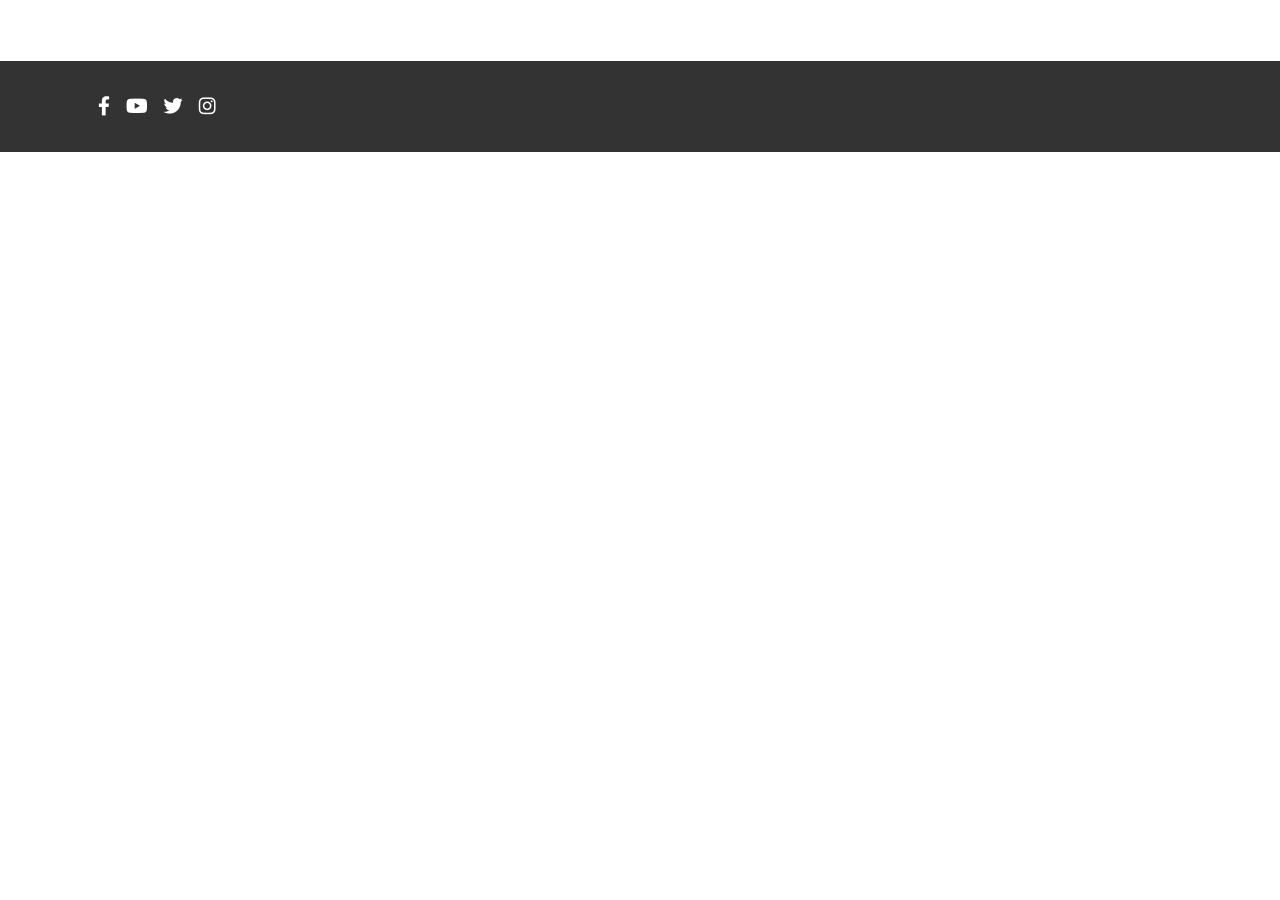
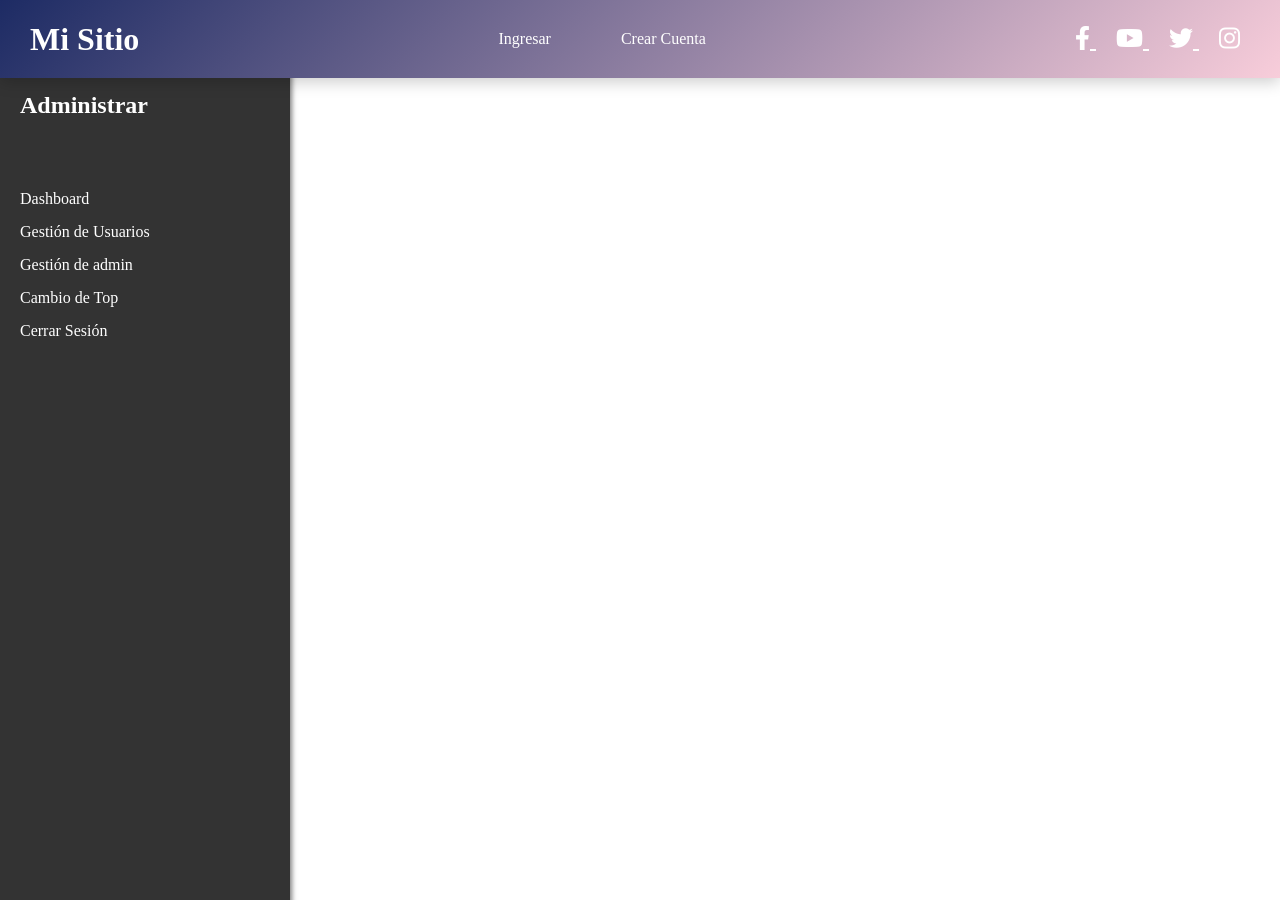
Before and after one commit to jhon6889/Project-Sena-ByMy, a PHP site: page / in a window 1280 px wide. Run offline with PHP 8.4, Linux system fonts and the light colour scheme; some libraries are stand-ins or nearby versions.

Commit message:
Actualizaciones

```diff
--- a/Web/views/assets/css/style.css
+++ b/Web/views/assets/css/style.css
@@ -1,62 +1,183 @@
 
-body {
-    font-family: Arial, sans-serif;
+* {
+    margin: 0;
+    padding: 0;
 }
 
-a {
-    text-decoration: none;
+/* Estilos para la barra de navegación */
+.navbar {
+    background: linear-gradient(135deg, #1d2b64, #f8cdda); /* Gradiente moderno */
+    color: white;
+    padding: 20px 30px;
+    display: flex;
+    justify-content: space-between;
+    align-items: center;
+    position: sticky;
+    top: 0;
+    z-index: 1000;
+    box-shadow: 0 4px 15px rgba(0, 0, 0, 0.2);
+    transition: background 0.3s, box-shadow 0.3s;
 }
 
-.text-white {
-    color: #ffffff;
+/* Cambio de fondo al hacer scroll */
+.navbar.scrolled {
+    background: rgba(29, 43, 100, 0.9);
+    box-shadow: 0 2px 10px rgba(0, 0, 0, 0.3);
 }
 
-.p-2 {
-    padding: 10px;
+/* Estilos para el logo */
+.logo a {
+    font-size: 2rem;
+    font-weight: bold;
+    text-decoration: none;
+    color: white;
+    transition: transform 0.3s;
 }
 
-.container-fluid.topColor {
-    background-color: #333;
-    padding: 15px 0;
+.logo a:hover {
+    transform: scale(1.05); /* Efecto de escala al pasar el ratón */
 }
 
-.container {
-    max-width: 1200px;
-    margin: 0 auto;
-}
-
-.d-flex {
+/* Estilos para los enlaces de navegación */
+.links {
     display: flex;
     align-items: center;
 }
 
-.justify-content-center {
-    justify-content: center;
+.links a {
+    margin: 0 20px;
+    text-decoration: none;
+    color: white;
+    padding: 10px 15px;
+    border-radius: 25px;
+    position: relative;
+    overflow: hidden;
+    transition: color 0.3s;
 }
 
-.justify-content-between {
-    justify-content: space-between;
+.links a::before {
+    content: '';
+    position: absolute;
+    left: 50%;
+    bottom: 0;
+    width: 0;
+    height: 100%;
+    background: rgba(255, 221, 87, 0.5); /* Color de fondo al hover */
+    transition: width 0.3s ease, left 0.3s ease;
+    z-index: 0;
 }
 
-.small {
-    font-size: 0.9rem;
+.links a:hover {
+    color: #1d2b64; /* Color del texto al pasar el ratón */
+}
+
+.links a:hover::before {
+    width: 100%;
+    left: 0;
+}
+
+/* Estilos para los iconos sociales */
+.social-icons a {
+    margin: 0 10px;
+    color: white;
+    font-size: 1.5rem;
+    transition: transform 0.3s, color 0.3s;
+}
+
+.social-icons a:hover {
+    transform: scale(1.2); /* Aumentar tamaño al pasar el ratón */
+    color: #ffdd57; /* Cambio de color al pasar el ratón */
+}
+
+/* Estilos para menú hamburguesa */
+.menu-toggle {
+    display: none;
+    flex-direction: column;
+    cursor: pointer;
+}
+
+.menu-toggle div {
+    width: 30px;
+    height: 3px;
+    background: white;
+    margin: 4px 0;
+    transition: all 0.3s;
+}
+
+/* Estilos responsivos */
+@media (max-width: 768px) {
+    .links {
+        display: none; /* Ocultar enlaces por defecto */
+        flex-direction: column;
+        position: absolute;
+        top: 60px; /* Ubicación debajo de la navbar */
+        left: 0;
+        width: 100%;
+        background: rgba(29, 43, 100, 0.9); /* Fondo oscuro */
+        padding: 10px 0;
+        box-shadow: 0 2px 10px rgba(0, 0, 0, 0.3);
+    }
+
+    .links.active {
+        display: flex; /* Mostrar enlaces cuando se active */
+    }
+
+    .menu-toggle {
+        display: flex; /* Mostrar menú hamburguesa */
+    }
 }
 
 
-.fab {
-    font-size: 1.2rem;
-    transition: color 0.3s ease;
-}
 
-.fab:hover {
-    color: #f0a500;
-}
 
-.text-white:hover {
-    color: #f0a500;
-}
 
-.p-2 div {
-    color: #ffffff;
-    font-size: 1.2rem;
-}
+
+
+    .sidebar {
+        width: 250px;
+        background-color: #333;
+        color: white;
+        position: fixed; /* Fijo a la izquierda */
+        top: 0;
+        left: 0;
+        height: 100%;
+        padding: 20px;
+        box-shadow: 2px 0 5px rgba(0,0,0,0.5);
+        transition: transform 0.3s ease;
+    }
+
+    .sidebar-title {
+        font-size: 24px;
+        margin-bottom: 20px;
+    }
+
+    .sidebar-links {
+        list-style-type: none;
+        padding: 0;
+    }
+
+    .sidebar-links li {
+        margin: 15px 0;
+    }
+
+    .sidebar-links a {
+        color: white;
+        text-decoration: none;
+    }
+
+    .sidebar-links a:hover {
+        text-decoration: underline;
+    }
+
+    #form-container {
+
+        margin-left: 300px; /* Para que no se superponga al sidebar */
+        padding: 20px;
+        background-color: #f8f9fa;
+        border-radius: 5px;
+        box-shadow: 0 2px 10px rgba(0, 0, 0, 0.1);
+    }
+
+    #form-container h3 {
+        margin-bottom: 15px;
+    }
--- /dev/null
+++ b/Web/views/modules/sidebar.php
@@ -0,0 +1,43 @@
+<link rel="stylesheet" href="/views/assets/css/style.css">
+
+<div class="sidebar">
+    <br><br><br><br>
+    <h2 class="sidebar-title">Administrar</h2>
+    <ul class="sidebar-links">
+        <br><br>
+        <li><a href="#">Dashboard</a></li>
+        <li><a href="#">Gestión de Usuarios</a></li>
+        <li><a href="#">Gestión de admin</a></li>
+        <li><a href="#" id="top-button">Cambio de Top</a></li>
+        <li><a href="#">Cerrar Sesión</a></li>
+    </ul>
+</div>
+
+<div id="form-container" style="display:none;">
+    <h3>Cambiar Color del Top</h3>
+    <form id="color-form">
+        <label for="color">Selecciona un color:</label>
+        <input type="color" id="color" name="color" required>
+        <button type="submit">Cambiar Color</button>
+    </form>
+</div>
+
+<!-- Cambiar el color del top (navbar) al enviar el formulario -->
+<script>
+
+   // muestro el formulario ocuolto
+   document.getElementById('top-button').addEventListener('click', function() {
+        document.getElementById('form-container').style.display = 'block';
+    });
+
+
+    document.getElementById('color-form').addEventListener('submit', function(event) {
+        event.preventDefault();
+        const color = document.getElementById('color').value;
+        localStorage.setItem('navbarColor', color); // Guardar el color en localStorage
+
+        // Cambiar el fondo completo del navbar (sobrescribe el gradiente)
+        const navbar = document.getElementById('navbar');
+        navbar.style.background = color; // Cambiar el background en lugar de solo backgroundColor
+    });
+</script>
--- a/Web/views/modules/top.php
+++ b/Web/views/modules/top.php
@@ -1,98 +1,59 @@
+<!DOCTYPE html>
+<html lang="es">
+<head>
+    <meta charset="UTF-8">
+    <meta name="viewport" content="width=device-width, initial-scale=1.0">
+    <link rel="stylesheet" href="/views/assets/css/style.css"> <!-- Enlace al CSS -->
+    <title>Mi Sitio</title>
+</head>
+<body>
 
-<div class="p-2">
+    <!-- Barra de navegación -->
+    <div class="navbar" id="navbar">
+        <div class="logo">
+            <a href="#" class="text-white">Mi Sitio</a>
+        </div>
+        <div class="menu-toggle">
+            <div></div>
+            <div></div>
+            <div></div>
+        </div>
+        <div class="links">
+            <a href="#">Ingresar</a>
+            <a href="#">Crear Cuenta</a>
+        </div>
+        <div class="social-icons">
+            <a href="https://facebook.com" target="_blank" class="text-white">
+                <i class="fab fa-facebook-f"></i>
+            </a>
+            <a href="https://youtube.com" target="_blank" class="text-white">
+                <i class="fab fa-youtube"></i>
+            </a>
+            <a href="https://twitter.com" target="_blank" class="text-white">
+                <i class="fab fa-twitter"></i>
+            </a>
+            <a href="https://instagram.com" target="_blank" class="text-white">
+                <i class="fab fa-instagram"></i>
+            </a>
+        </div>
+    </div>
 
-				<div class="d-flex justify-content-center small">
+    <!-- Scripts -->
+    <script>
+        // Código para mostrar/ocultar el menú hamburguesa
+        const menuToggle = document.querySelector('.menu-toggle');
+        const links = document.querySelector('.links');
 
-					<div class="p-2">
+        menuToggle.addEventListener('click', () => {
+            links.classList.toggle('active');
+        });
 
-						<a href="#" class="text-white">
-
-							Ingresar
-
-						</a>
-
-					</div>
-
-					<div class="p-2">
-
-						|
-
-					</div>
-
-					<div class="p-2">
-
-						<a href="#" class="text-white">
-
-							Crear cuenta
-
-						</a>
-
-					</div>
-
-
-				</div>
-
-			</div>
-<div class="container-fluid topColor">
-
-	<div class="container">
-
-		<div class="d-flex justify-content-between">
-
-			<div class="p-2">
-
-				<div class="d-flex justify-content-center">
-
-					<div class="p-2">
-
-						<a href="https://facebook.com" target="_blank" class="text-white">
-
-							<i class="fab fa-facebook-f"></i>
-
-						</a>
-
-					</div>
-
-					<div class="p-2">
-
-						<a href="https://youtube.com" target="_blank" class="text-white">
-
-							<i class="fab fa-youtube"></i>
-
-						</a>
-
-					</div>
-
-					<div class="p-2">
-
-						<a href="https://twitter.com" target="_blank" class="text-white">
-
-							<i class="fab fa-twitter"></i>
-
-						</a>
-
-					</div>
-
-					<div class="p-2">
-
-						<a href="https://instagram.com" target="_blank" class="text-white">
-
-							<i class="fab fa-instagram"></i>
-
-						</a>
-
-					</div>
-
-
-				</div>
-
-			</div>
-
-
-		</div>
-
-
-	</div>
-
-
-</div>
+		document.addEventListener('DOMContentLoaded', function() {
+        const savedColor = localStorage.getItem('navbarColor');
+        if (savedColor) {
+            document.getElementById('navbar').style.background = savedColor; // Aplicar el color al background completo
+        }
+    });
+    </script>
+</body>
+</html>
--- a/Web/views/vistaprincipal.php
+++ b/Web/views/vistaprincipal.php
@@ -1,5 +1,5 @@
 <?php
-// esta es la vista sin logear
+// esta es la vista ara logear tiene el top de registro y inicio de session
 ?>
 
 <!DOCTYPE html>
@@ -7,10 +7,9 @@
 <head>
     <meta charset="UTF-8">
     <meta name="viewport" content="width=device-width, initial-scale=1.0">
-    <title>Projectosena</title>
+    <title>Projecto sena</title>
     <link rel="stylesheet" href="https://cdnjs.cloudflare.com/ajax/libs/font-awesome/6.1.1/css/all.min.css">
     <link rel="stylesheet" href="style.css">
-    <link href="https://cdn.jsdelivr.net/npm/bootstrap@5.3.3/dist/css/bootstrap.min.css" rel="stylesheet" integrity="sha384-QWTKZyjpPEjISv5WaRU9OFeRpok6YctnYmDr5pNlyT2bRjXh0JMhjY6hW+ALEwIH" crossorigin="anonymous">
 
 
 
@@ -24,8 +23,8 @@
 
 
 <?php
-
 include "modules/top.php";
+include "modules/sidebar.php";
 
 ?>
 
```
